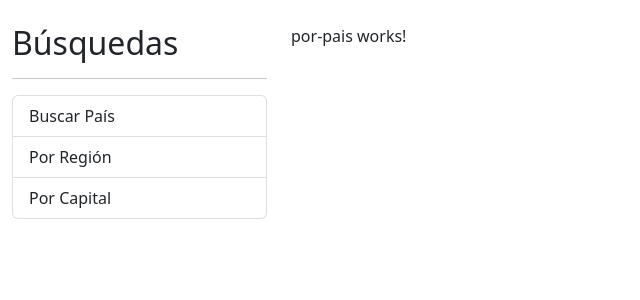
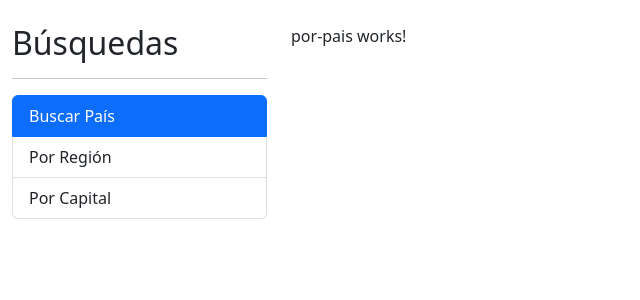
Before and after one commit to BryanParada/appPais, an Angular app: page / in a window 1280 px wide. Shown: the top 300 px of the page, without its empty margins (0-640 px from the left). Built offline with nearby package versions, Linux system fonts and the light colour scheme.

Commit message:
V102 - RouterLink

```diff
--- a/src/app/app.component.html
+++ b/src/app/app.component.html
@@ -4,9 +4,23 @@
     <h2>Búsquedas</h2>
     <hr>
     <ul class="list-group">
-      <li class="list-group-item">Buscar País</li>
-      <li class="list-group-item">Por Región</li>
-      <li class="list-group-item">Por Capital</li>
+      <li
+          class="list-group-item"
+          routerLink=""
+          routerLinkActive="active"
+          [routerLinkActiveOptions]="{ exact: true}" >
+
+         Buscar País</li>
+      <li
+          routerLink="region"
+          routerLinkActive="active"
+          class="list-group-item" >
+          Por Región</li>
+      <li
+          class="list-group-item"
+          routerLink="capital"
+          routerLinkActive="active" >
+          Por Capital</li>
     </ul>
   </div>
 
```
